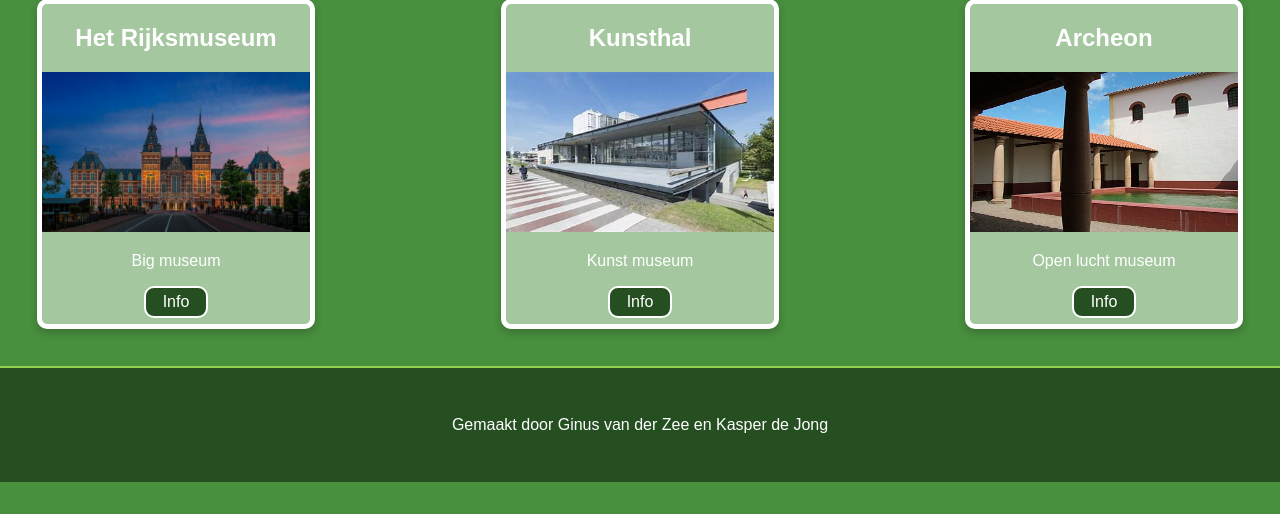
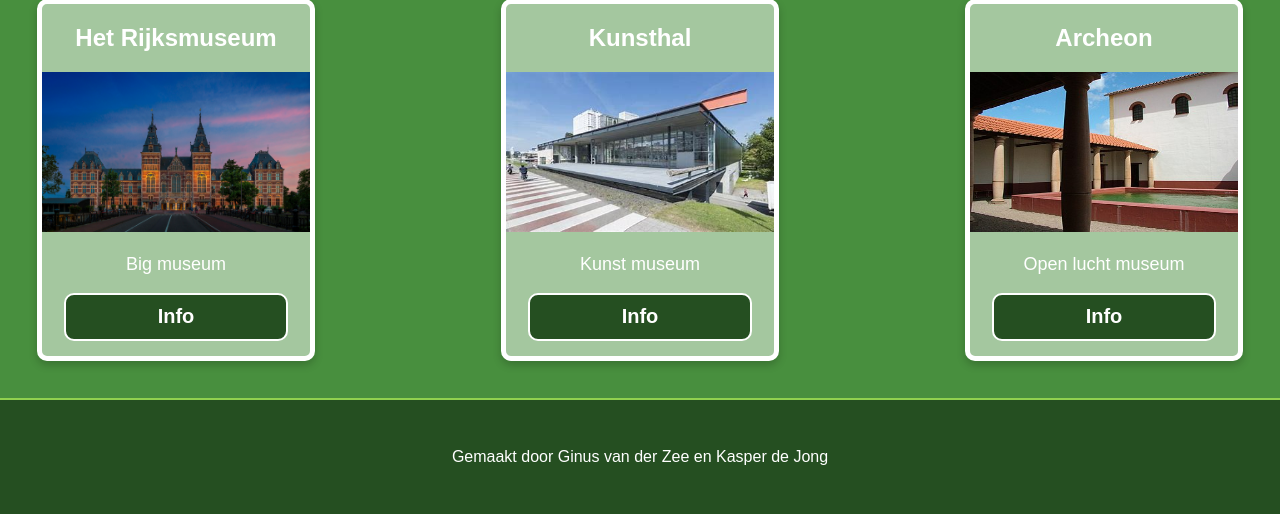
Before and after one commit to GinusHR/CLE-3, a PHP site: page / in a window 1280 px wide. Shown: the part 1327-1841 px from the top of the page. Before the commit the page ends 1809 px from the top, so only its background shows below. Run offline with PHP 8.4, Linux system fonts and the light colour scheme.

Commit message:
font-sizes en button vergroot in museum cards

```diff
--- a/css/style.css
+++ b/css/style.css
@@ -70,7 +70,7 @@ section {
 .museum-card {
     margin: 5px;
     width: 20rem;
-    height: 20rem;
+    height: 22rem;
     text-align: center;
     box-shadow: 0 4px 8px 0 rgba(0, 0, 0, 0.2);
     transition: 0.3s;
@@ -81,21 +81,25 @@ section {
     transform-origin: center;
 }
 
+.museum-card p {
+    font-size: 18px
+}
+
 .museum-card img {
     width: 100%;
     height: 10rem;
 }
 
 .museum-card button {
-
     font-family: 'Spoof', sans-serif;
-    width: 4rem;
-    height: 2rem;
+    width: 14rem;
+    height: 3rem;
     border: 2px solid white;
     border-radius: 10px;
     background-color: #254f21;
     color: white;
-    font-size: 16px;
+    font-size: 20px;
+    font-weight: bold;
 }
 
 .modal {
```
